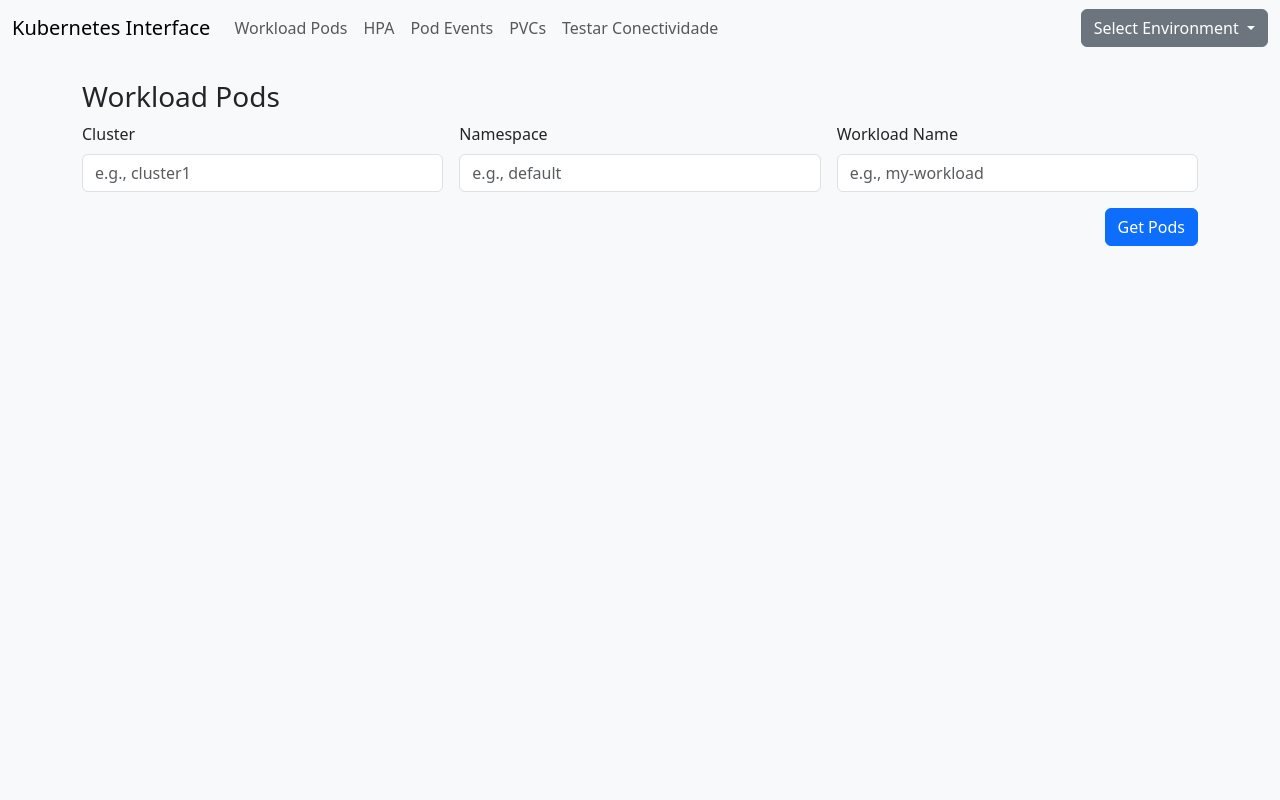
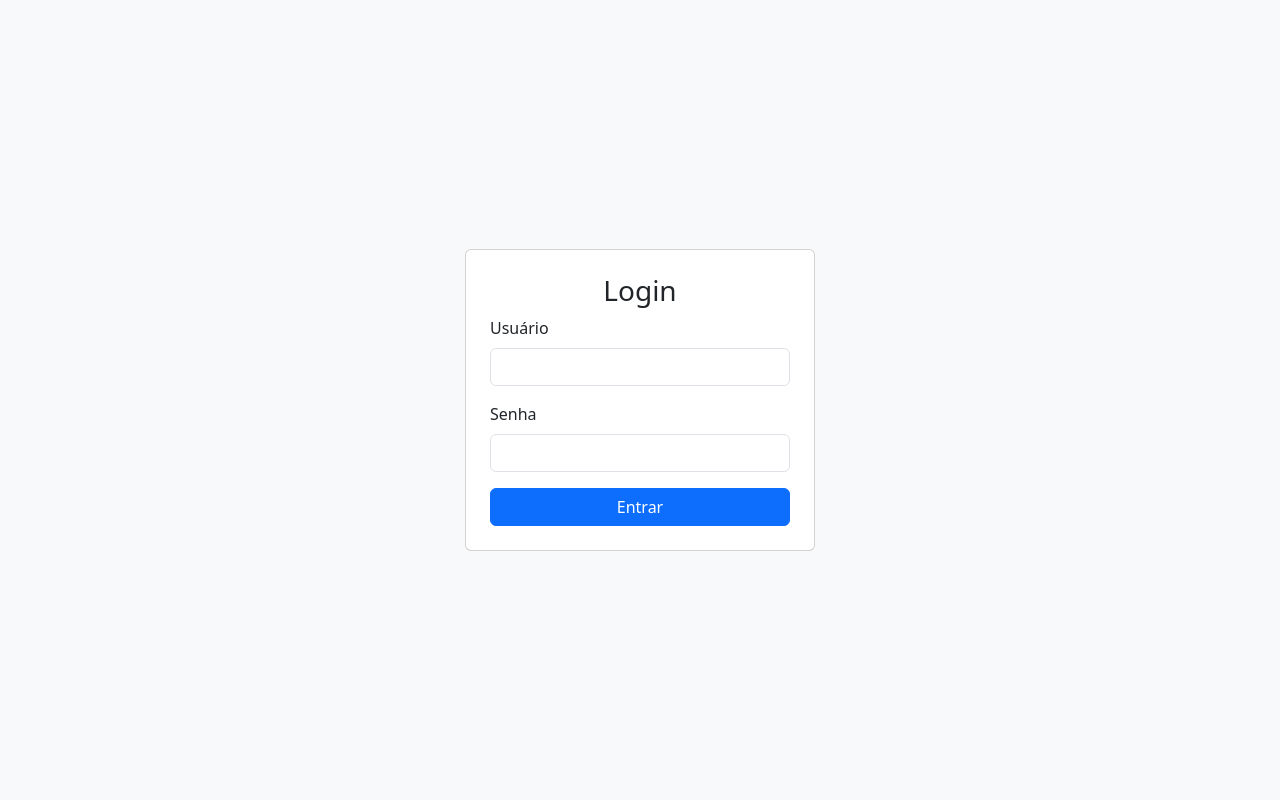
Before and after one commit to Galactros/templates, a FastAPI app: page / in a window 1280 px wide. Run offline with FastAPI, Linux system fonts and the light colour scheme.

Commit message:
kikikikiki

```diff
--- a/nail/fastapi_k8s.py
+++ b/nail/fastapi_k8s.py
@@ -3,6 +3,8 @@
 from fastapi.responses import JSONResponse, FileResponse
 from fastapi.background import BackgroundTasks
 from fastapi.staticfiles import StaticFiles
+from fastapi.security import HTTPBasic, HTTPBasicCredentials
+from fastapi import Depends
 from kubernetes import client, config
 from kubernetes.stream import stream
 from typing import List, Dict
@@ -16,11 +18,24 @@
 # Mount static files for HTML, CSS, and JS
 app.mount("/static", StaticFiles(directory="static"), name="static")
 
+# Definição de usuário e senha hardcoded (substitua por um banco de dados no futuro)
+USERNAME = "admin"
+PASSWORD = "senha123"
+
+security = HTTPBasic()
+
 @app.get("/", response_class=HTMLResponse)
 def index():
     """Serve the main HTML interface."""
     with open("static/index.html", "r") as file:
         return file.read()
+
+@app.post("/login/")
+def login(credentials: HTTPBasicCredentials = Depends(security)):
+    """Autenticação básica do usuário"""
+    if credentials.username == USERNAME and credentials.password == PASSWORD:
+        return {"message": "Login bem-sucedido"}
+    raise HTTPException(status_code=401, detail="Credenciais inválidas")
 
 @app.get("/pods/", response_model=List[str])
 def list_pods(environment: str, cluster: str, namespace: str = Query(default="default", description="Namespace a ser consultado")):
--- a/nail/static/css/styles.css
+++ b/nail/static/css/styles.css
@@ -18,3 +18,14 @@
     align-items: center;
     justify-content: center;
 }
+
+#login-container {
+    display: flex;
+    align-items: center;
+    justify-content: center;
+    height: 100vh;
+}
+
+.hidden {
+    display: none !important;
+}
--- a/nail/static/index.html
+++ b/nail/static/index.html
@@ -11,6 +11,25 @@
     <script src="/static/js/scripts.js"></script>
 </head>
 <body>
+
+    <div id="login-container" class="container">
+        <div class="card p-4" style="width: 350px;">
+            <h3 class="text-center">Login</h3>
+            <form id="login-form">
+                <div class="mb-3">
+                    <label for="username" class="form-label">Usuário</label>
+                    <input type="text" class="form-control" id="username" required>
+                </div>
+                <div class="mb-3">
+                    <label for="password" class="form-label">Senha</label>
+                    <input type="password" class="form-control" id="password" required>
+                </div>
+                <button type="submit" class="btn btn-primary w-100">Entrar</button>
+                <div id="login-error" class="text-danger mt-2" style="display: none;">Usuário ou senha incorretos!</div>
+            </form>
+        </div>
+    </div>
+
     <!-- Spinner -->
     <div id="loading-spinner" class="d-none">
         <div class="spinner-border text-primary" role="status">
@@ -18,6 +37,7 @@
         </div>
     </div>
 
+    <div id="app-container">
     <nav class="navbar navbar-expand-lg navbar-light bg-light">
         <div class="container-fluid">
             <a class="navbar-brand" href="#">Kubernetes Interface</a>
@@ -52,6 +72,7 @@
                         <li><a class="dropdown-item" href="#" onclick="setEnvironment('DEV')">DEV</a></li>
                         <li><a class="dropdown-item" href="#" onclick="setEnvironment('TEST')">TEST</a></li>
                     </ul>
+                    <button class="btn btn-outline-danger" onclick="logout()">Logout</button>
                 </div>
             </div>
         </div>
@@ -191,6 +212,7 @@
                 <button class="btn btn-secondary mt-2" onclick="copyToClipboard()">Copiar Resultado</button>
             </div>
         </div>
+    </div>
 
     <!-- Modal de Confirmação para Deletar Pod -->
     <div class="modal fade" id="deletePodModal" tabindex="-1" aria-labelledby="deletePodModalLabel" aria-hidden="true">
--- a/nail/static/js/scripts.js
+++ b/nail/static/js/scripts.js
@@ -299,3 +299,47 @@
     document.execCommand("copy");
     alert("Resultado copiado para a área de transferência!");
 }
+
+$(document).ready(function () {
+    checkLogin();
+
+    $("#login-form").submit(function (event) {
+        event.preventDefault();
+        login();
+    });
+});
+
+function checkLogin() {
+    if (localStorage.getItem("isLoggedIn") === "true") {
+        $("#login-container").hide();
+        $("#app-container").show();
+    } else {
+        $("#login-container").show();
+        $("#app-container").hide();
+    }
+}
+
+function login() {
+    const username = $("#username").val();
+    const password = $("#password").val();
+
+    $.ajax({
+        url: "/login/",
+        type: "POST",
+        headers: {
+            "Authorization": "Basic " + btoa(username + ":" + password)
+        },
+        success: function () {
+            localStorage.setItem("isLoggedIn", "true");
+            checkLogin();
+        },
+        error: function () {
+            $("#login-error").show();
+        }
+    });
+}
+
+function logout() {
+    localStorage.removeItem("isLoggedIn");
+    checkLogin();
+}
```
